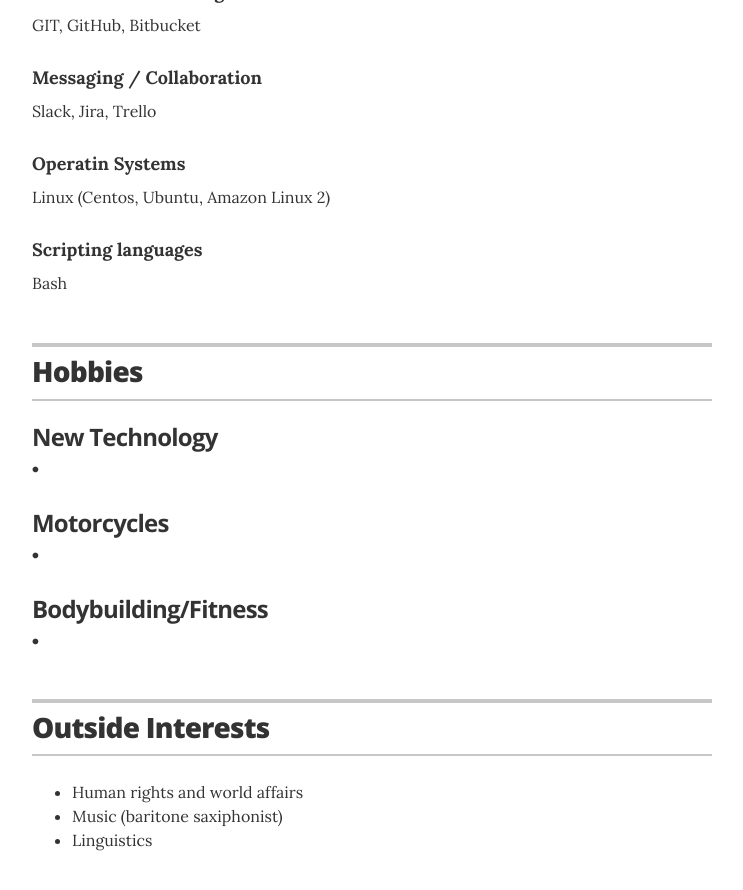
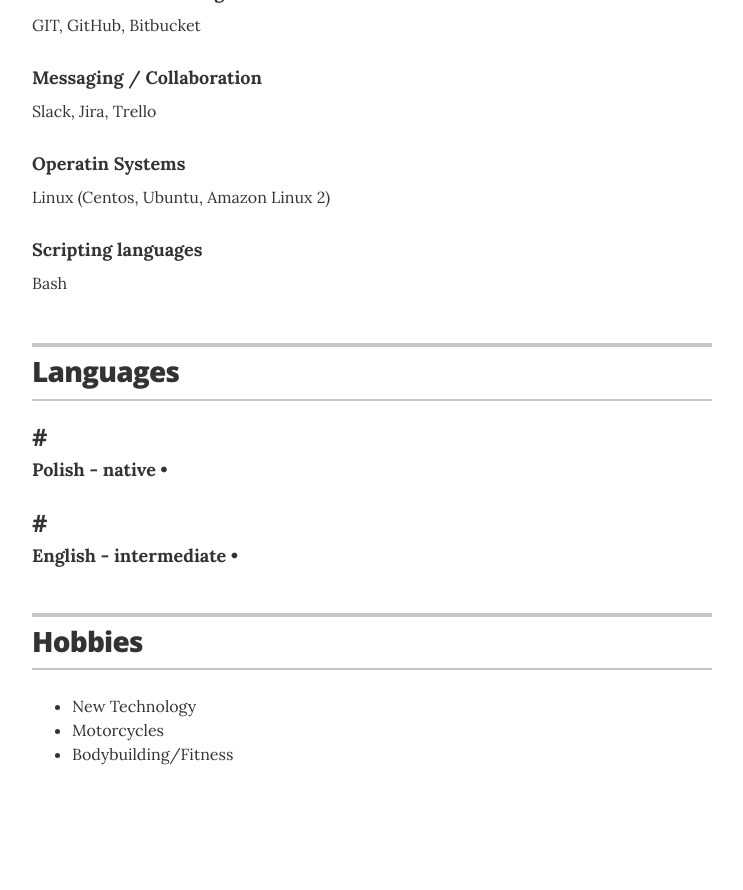
Before and after one commit to jglovier/resume-template, a Jekyll site: the page built from index.html, in a window 1280 px wide and 900 px high, scrolled down 1721 px. Shown: the top 890 px of the window, without its empty margins (268-1011 px from the left). Built offline with Jekyll 4.4.1, drawn with Linux system fonts in a browser that asks for light colours; after the commit the page ends 2535 px from its top, so only the background shows below that.

Commit message:
added fix

```diff
--- a/_data/associations.yml
+++ b/_data/associations.yml
@@ -1,6 +1,7 @@
 # Associations
 # comment out the urls if you do not wish to display them
 
-- organization: New Technology
-- organization: Motorcycles
-- organization: Bodybuilding/Fitness
+- organization: '#'
+  role: Polish - native
+- organization: '#'
+  role: English - intermediate
--- a/_data/interests.yml
+++ b/_data/interests.yml
@@ -1,4 +1,4 @@
 # Interests
-- description: Human rights and world affairs
-- description: Music (baritone saxiphonist)
-- description: Linguistics
+- description: New Technology
+- description: Motorcycles
+- description: Bodybuilding/Fitness
--- a/_layouts/resume.html
+++ b/_layouts/resume.html
@@ -160,7 +160,7 @@
       <section class="content-section">
 
         <header class="section-header">
-          <h2>Hobbies</h2>
+          <h2>Languages</h2>
         </header>
 
         {% for association in site.data.associations %}
@@ -180,7 +180,7 @@
       <section class="content-section">
 
         <header class="section-header">
-          <h2>Outside Interests</h2>
+          <h2>Hobbies</h2>
         </header>
 
         <div class="resume-item">
```
